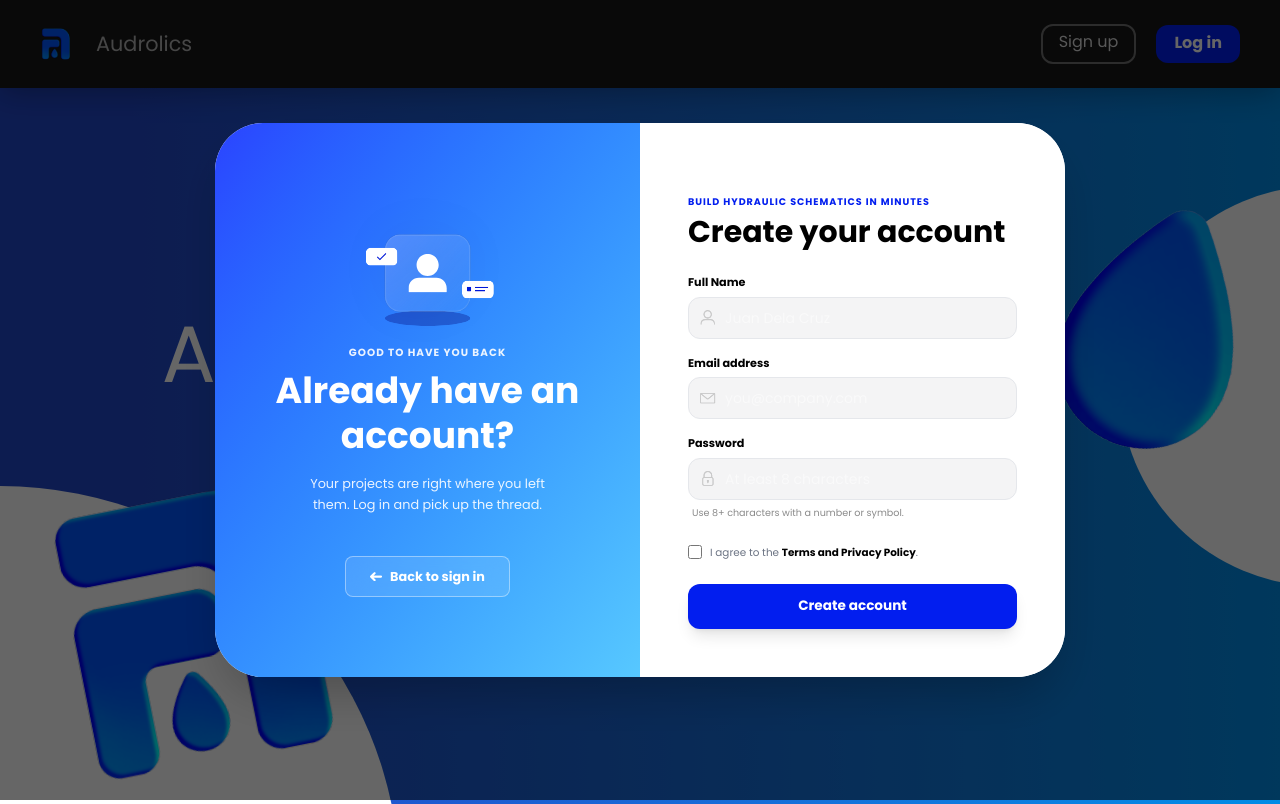
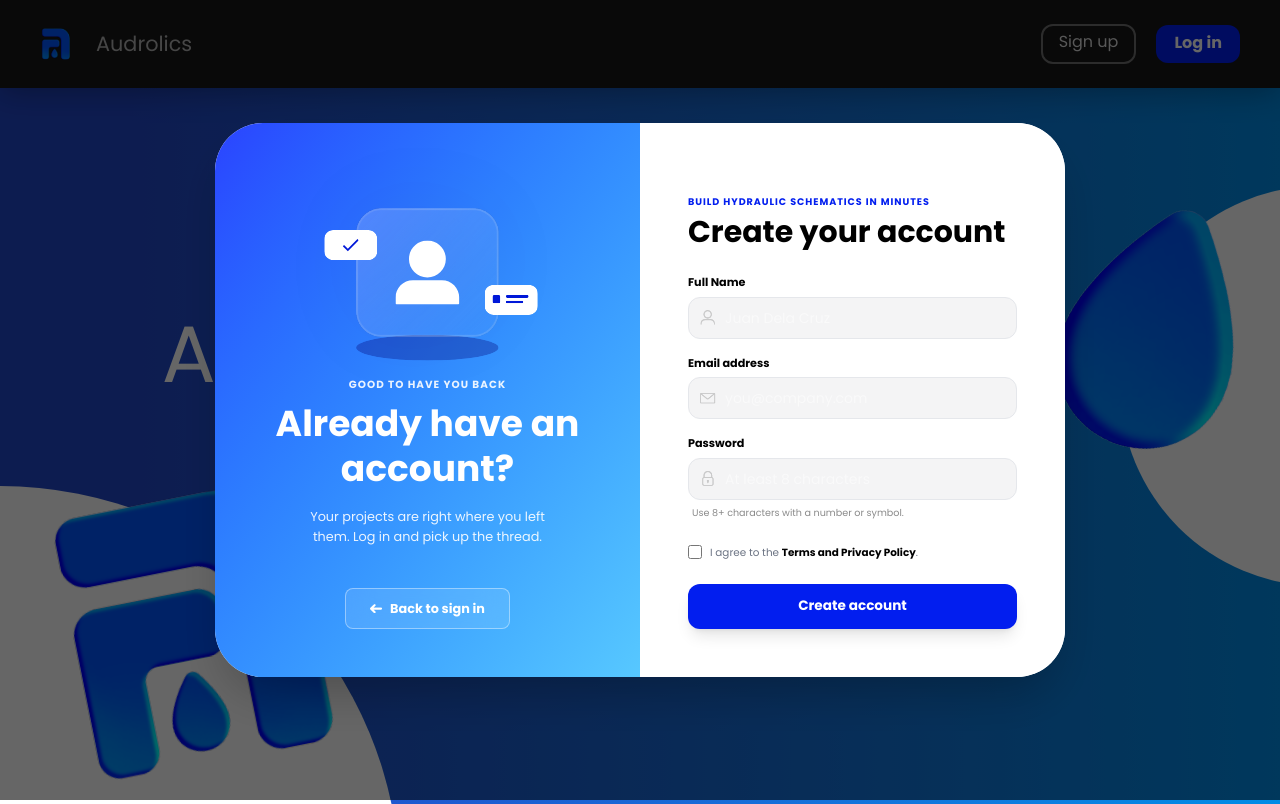
Before and after one commit to kellygabot/audrolics, a Next.js app in the folder frontend/: page / in a window 1280 px wide. Both pictures are taken after a click on the button "Sign up". Built offline with nearby package versions, Linux system fonts and the light colour scheme.

Commit message:
minor changes in the image size

```diff
--- a/frontend/components/auth/page.tsx
+++ b/frontend/components/auth/page.tsx
@@ -163,7 +163,7 @@ export default function AuthModal({
           {mode === "login" ? (
             /* --- LOGIN GRADIENT INFO --- */
             <>
-              <Image src="/ru-new.svg" alt="Graphic" width={240} height={240} className="mt-[-45px] mb-[-45px] relative z-10" />
+              <Image src="/ru-new.svg" alt="Graphic" width={400} height={400} className="mt-[-90px] mb-[-90px] relative z-10" />
               <p className="text-[0.65rem] font-extrabold uppercase tracking-widest text-white/90 mb-2">
                 MAKE IT YOURS
               </p>
@@ -184,7 +184,7 @@ export default function AuthModal({
           ) : (
             /* --- SIGNUP GRADIENT INFO --- */
             <>
-              <Image src="/alr.svg" alt="Graphic" width={240} height={240} className="m-[-45px] relative z-10" />
+              <Image src="/alr.svg" alt="Graphic" width={400} height={400} className="m-[-90px] relative z-10" />
               <p className="text-[0.65rem] font-extrabold uppercase tracking-widest text-white/90 mb-2">
                 GOOD TO HAVE YOU BACK
               </p>
```
